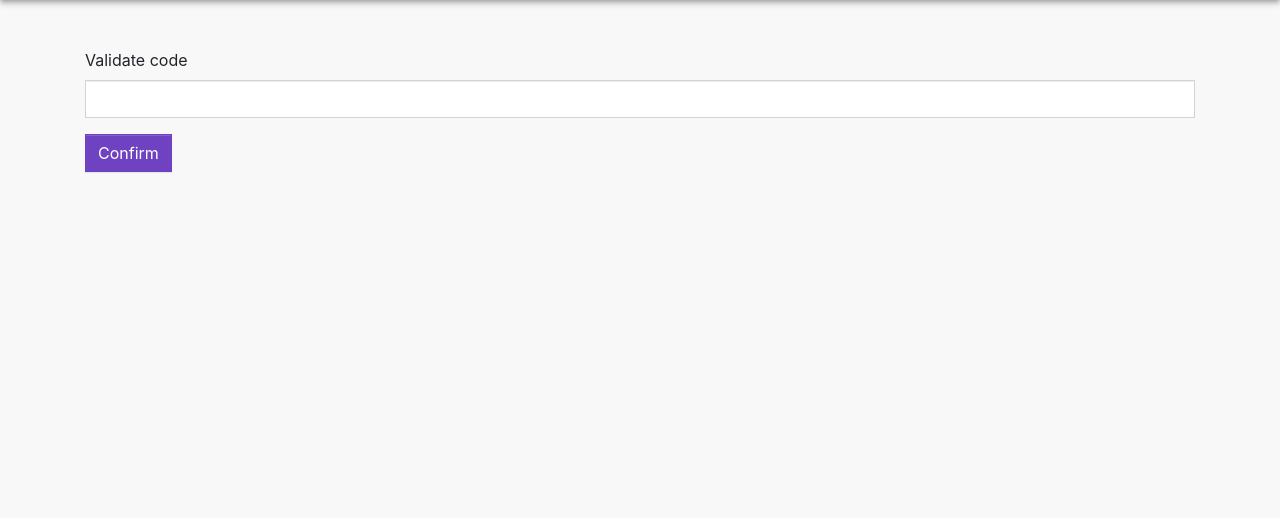
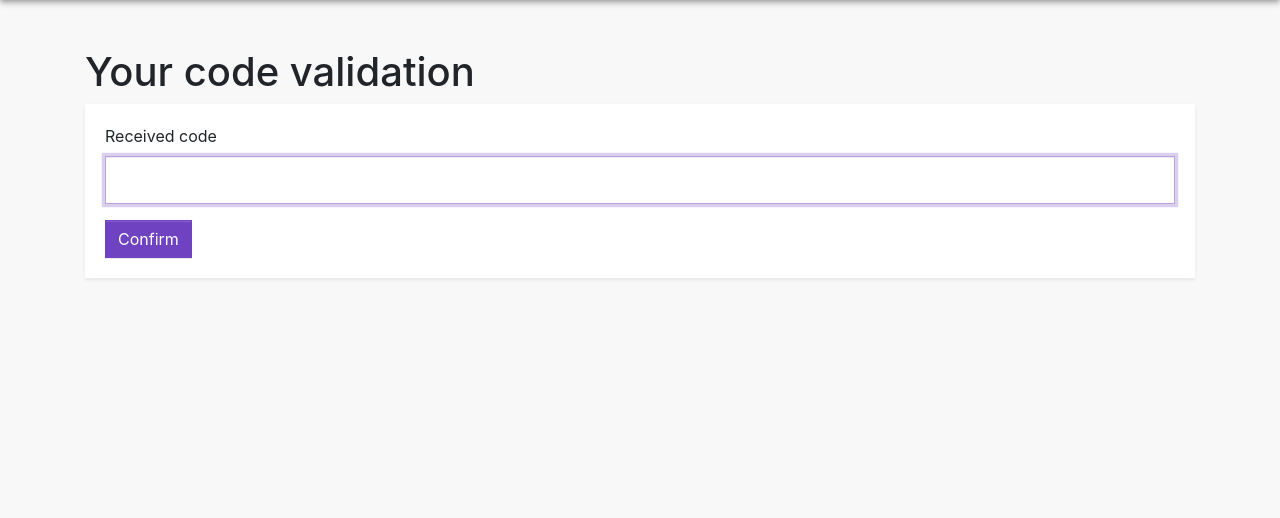
Before and after one commit to silarhi/symfony-docker-ci, a Symfony app: template templates/security/valide_authentification.html.twig in a window 1280 px wide. Shown: the part 56-574 px from the top of the page. Run offline with Twig, Linux system fonts and the light colour scheme; the template is opened without the code that fills it, so the values that code supplies are empty; style sheets or scripts are compiled from the project's sources; some libraries are stand-ins or nearby versions.

Commit message:
:lipstick: Unified forms

```diff
--- a/templates/security/valide_authentification.html.twig
+++ b/templates/security/valide_authentification.html.twig
@@ -3,19 +3,24 @@
 {% block title %}Qr code!{% endblock %}
 
 {% block body %}
+    {% if error %}
+        <div class="alert alert-danger">
+            <div class="container px-0">{{ error.messageKey|trans(error.messageData, 'security') }}</div>
+        </div>
+    {% endif %}
 
     <div class="container mt-5 mb-5">
-        <form method="post" class="no-pjax">
-            {% if error %}
-                <div class="alert alert-danger">{{ error.messageKey|trans(error.messageData, 'security') }}</div>
-            {% endif %}
-
-
-                <div class="form-group">
-                    <label for="qrCode">Validate code</label>
-                    <input type="text" id="qrCode" name="qrCode" class="form-control" required="required" />
+        <h1>Your code validation</h1>
+        <form method="post">
+            <div class="card">
+                <div class="card-body">
+                    <div class="form-group">
+                        <label for="qrCode">Received code</label>
+                        <input type="text" id="qrCode" name="qrCode" class="form-control form-control-lg" required="required" autofocus />
+                    </div>
+                    <input type="submit" class="btn btn-primary" value="Confirm" />
                 </div>
-                <input type="submit" class="btn btn-primary" value="Confirm" />
+            </div>
         </form>
     </div>
 {% endblock %}
```
Also changed, not shown: templates/security/login.html.twig (+11 -6 lines), templates/security/qrCode.html.twig (+2 -4 lines).
